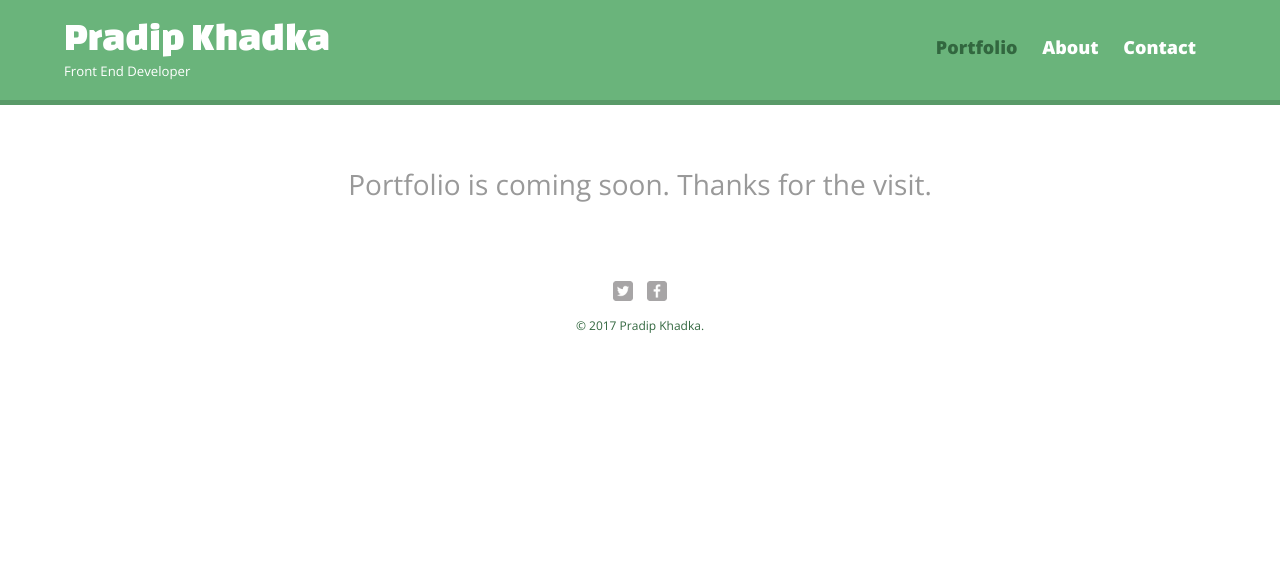
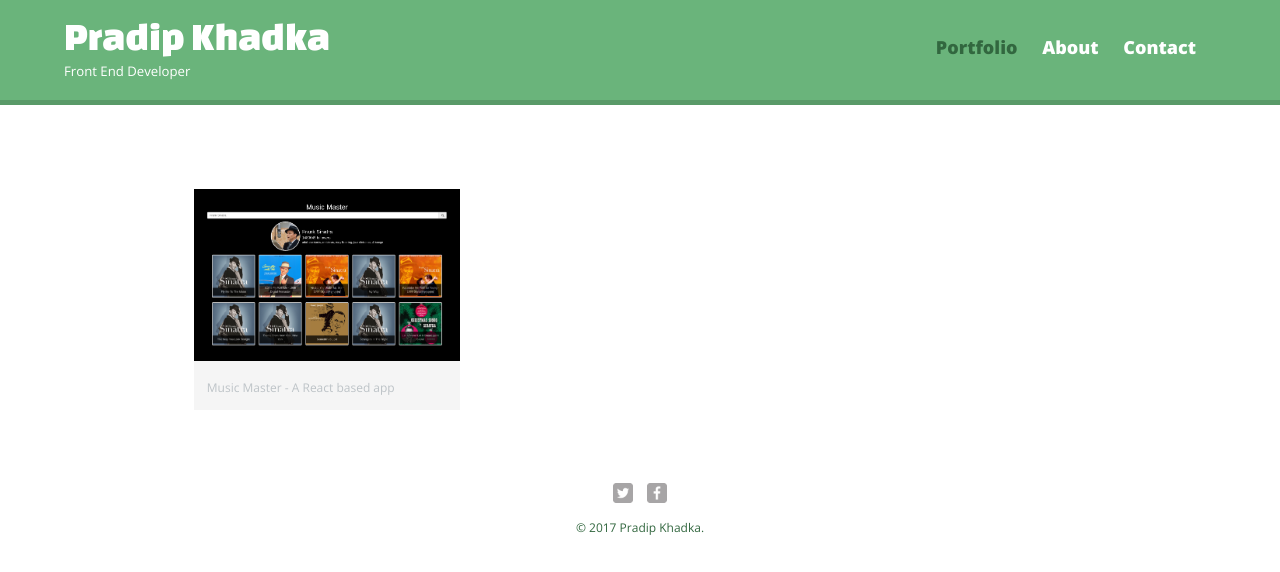
Before and after one commit to coderpradp/coderpradp.github.io, a plain HTML site: page index.html in a window 1280 px wide. Drawn offline with nearby package versions, Linux system fonts and the light colour scheme.

Commit message:
Addition of a music master project to showcase

```diff
--- a/index.html
+++ b/index.html
@@ -25,45 +25,15 @@
 		</header>
 		<div id="wrapper">
 			<section>
-				<p style="font-size: 1.75em; text-align: center;">
-					Portfolio is coming soon. Thanks for the visit.
-				</p>
-			</section>
-
-			<!-- <section>
 				<ul id="gallery">
 					<li>
-						<a href="img/numbers-01.jpg">
-							<img src="img/numbers-01.jpg" alt="">
-							<p>This is caption for above image</p>
-						</a>
-					</li>
-					<li>
-						<a href="img/numbers-02.jpg">
-							<img src="img/numbers-02.jpg" alt="">
-							<p>This is caption for above image</p>
-						</a>
-					</li>
-					<li>
-						<a href="img/numbers-06.jpg">
-							<img src="img/numbers-06.jpg" alt="">
-							<p>This is caption for above image</p>
-						</a>
-					</li>
-					<li>
-						<a href="img/numbers-09.jpg">
-							<img src="img/numbers-09.jpg" alt="">
-							<p>This is caption for above image</p>
-						</a>
-					</li>
-					<li>
-						<a href="img/numbers-12.jpg">
-							<img src="img/numbers-12.jpg" alt="">
-							<p>This is caption for above image</p>
+						<a href="https://pradyp.me/musicMaster" target="_blank">
+							<img src="img/musicMaster.png" alt="Music Master">
+							<p>Music Master - A React based app</p>
 						</a>
 					</li>
 				</ul>
-			</section> -->
+			</section>
 			<footer>
 				<a href="http://twitter.com/pradpkhadka"><img src="img/twitter-wrap.png" alt="Twitter Logo" class="social-icon"></a>
 				<a href="http://facebook.com/iampradp"><img src="img/facebook-wrap.png" alt="Facebook Logo" class="social-icon"></a>
```
Also changed, not shown: img/musicMaster.png (added).
